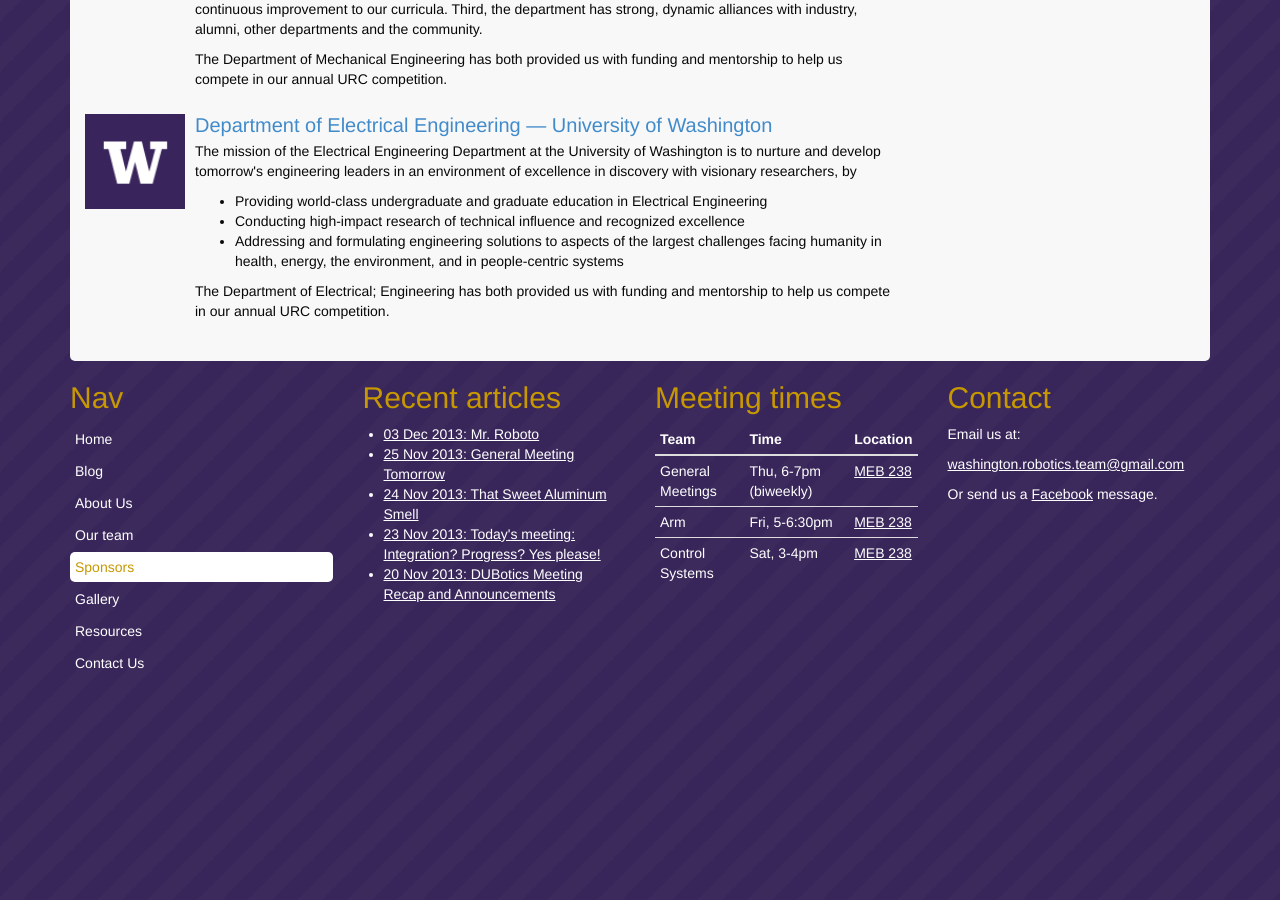
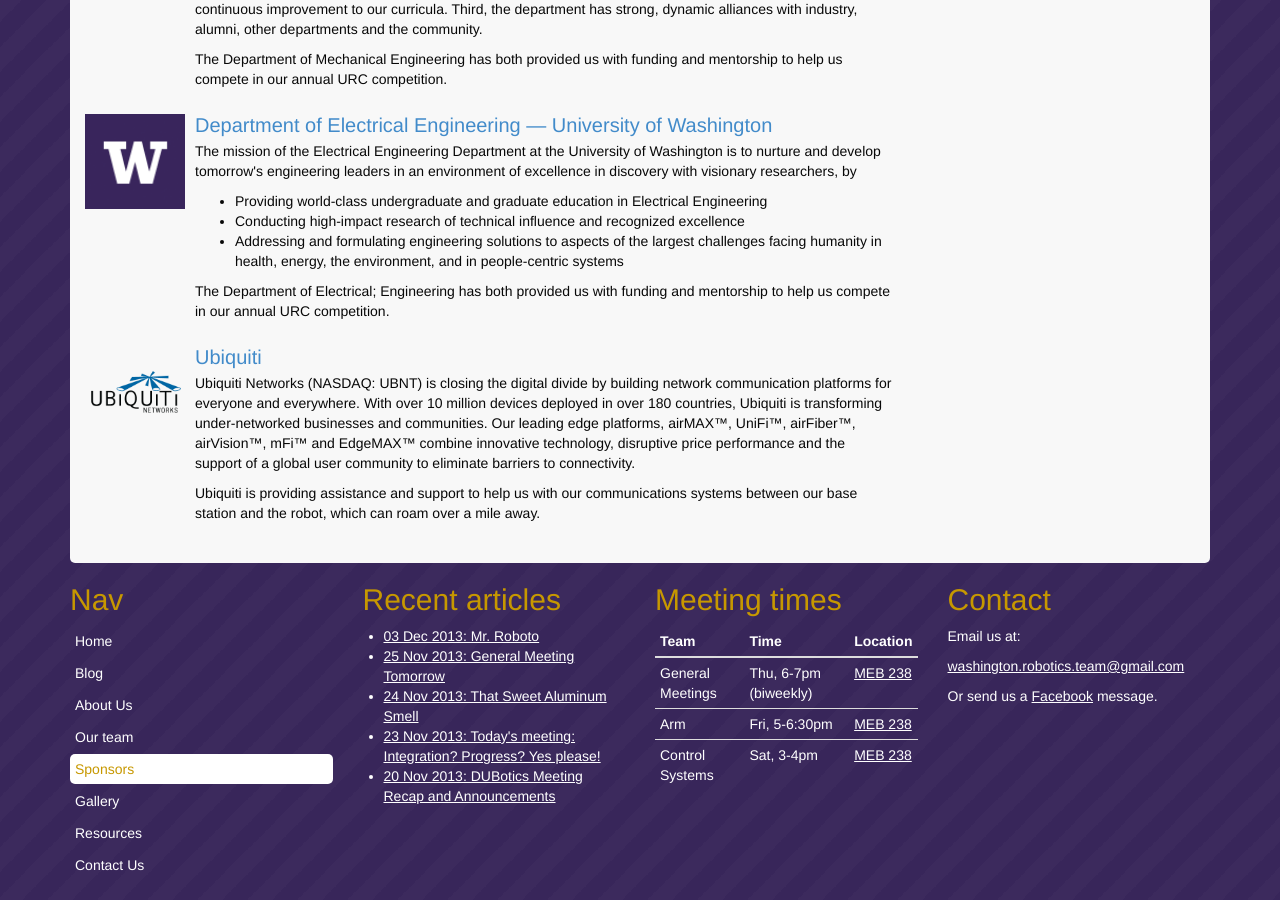
Before and after one commit to dubotics/dubotics.github.io, a Jekyll site: the page built from sponsors.html, in a window 1280 px wide and 900 px high, scrolled down 1178 px. Built offline with Jekyll 4.4.1, drawn with Linux system fonts in a browser that asks for light colours; Markdown is read by kramdown in place of the engine named in the settings; before the commit the page ends 1876 px from its top, so only the background shows below that.

Commit message:
Added Ubiquiti as sponsor

```diff
--- a/sponsors.html
+++ b/sponsors.html
@@ -55,8 +55,7 @@ layout: general
     <h3 class="media-heading"><a href="https://www.me.washington.edu/">Department of Mechanical Engineering &mdash; University of Washington</a></h3>
     <p>The University of Washington Department of Mechanical Engineering is a premier department educating high quality engineers to serve the diverse needs of our changing society. These include the environment, health care, information technology and manufacturing. There are four key elements to our success. First, the department has a well-funded, high quality research environment that is internationally regarded in key areas, attracting superior faculty and students. Second, the faculty is committed to excellence in teaching and continuous improvement to our curricula. Third, the department has strong, dynamic alliances with industry, alumni, other departments and the community. </p>
 
-    <p>The Department of Mechanical Engineering has both provided us with funding and mentorship
-    to help us compete in our annual URC competition.</p>
+    <p>The Department of Mechanical Engineering has both provided us with funding and mentorship to help us compete in our annual URC competition.</p>
   </div>
 </div>
 
@@ -78,3 +77,16 @@ layout: general
     <p>The Department of Electrical; Engineering has both provided us with funding and mentorship to help us compete in our annual URC competition.</p>
   </div>
 </div>
+
+<div class="media sponsor-unit">
+  <a class="pull-left sponsor-logo" href="http://http://www.ubnt.com/">
+    <img class="media-object" src="{{ site.relative }}/assets/sponsorLogos/ubnt_logo.png" alt="Ubiquiti logo">
+  </a>
+  <div class="media-body">
+    <h3 class="media-heading"><a href="http://http://www.ubnt.com/">Ubiquiti</a></h3>
+
+    <p>Ubiquiti Networks (NASDAQ: UBNT) is closing the digital divide by building network communication platforms for everyone and everywhere. With over 10 million devices deployed in over 180 countries, Ubiquiti is transforming under-networked businesses and communities. Our leading edge platforms, airMAX&trade;, UniFi&trade;, airFiber&trade;, airVision&trade;, mFi&trade; and EdgeMAX&trade; combine innovative technology, disruptive price performance and the support of a global user community to eliminate barriers to connectivity.</p>
+
+    <p>Ubiquiti is providing assistance and support to help us with our communications systems between our base station and the robot, which can roam over a mile away.</p>
+  </div>
+</div>
```
Also changed, not shown: assets/sponsorLogos/ubnt_logo.png (added), 2 other files.
